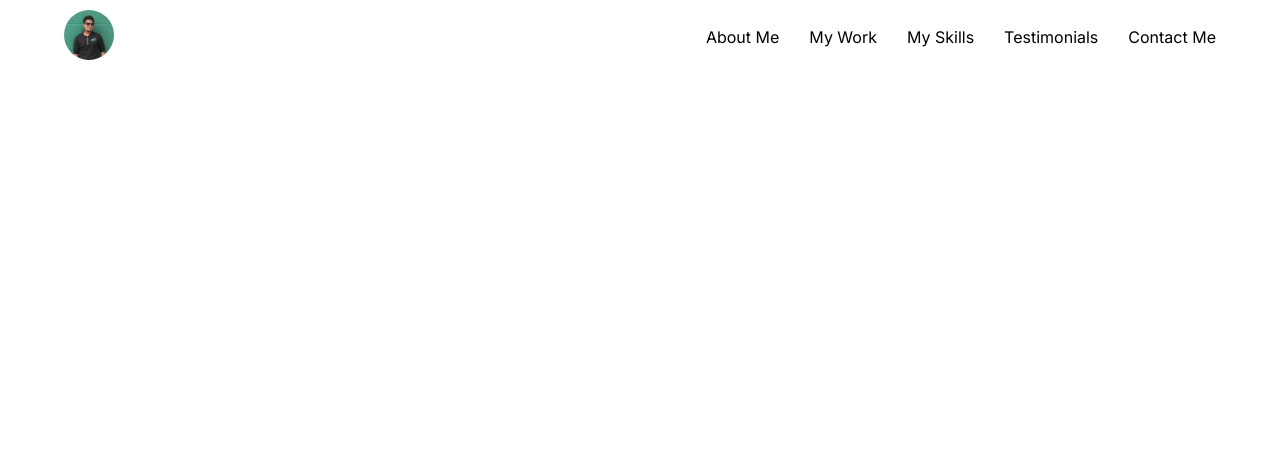
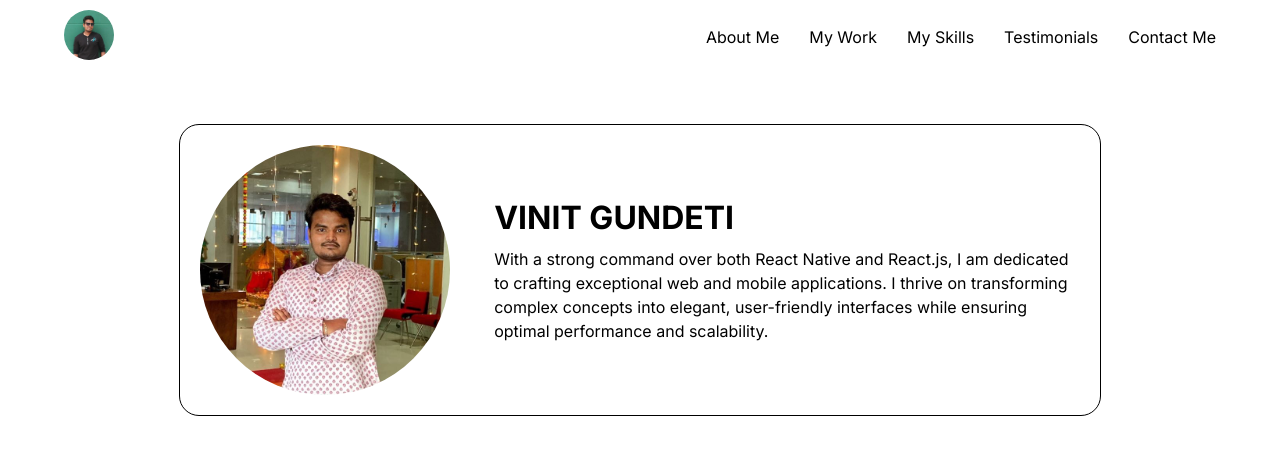
Before and after one commit to vinitgundeti/vinitgundeti, a Next.js app: page / in a window 1280 px wide. Shown: the top 454 px of the page. Built offline with nearby package versions, Linux system fonts and the light colour scheme.

Commit message:
banner added

```diff
--- a/src/app/page.js
+++ b/src/app/page.js
@@ -1,12 +1,14 @@
 import Image from "next/image";
-import Header from "./components/header/header";
+import Header from "../components/header/header";
 import style from './page.module.css'
+import Banner from "@/components/banner/banner";
 
 export default function Home() {
   return (
     <main>
       <div className={style.wrapper}>
         <Header />
+        <Banner/>
       </div>
     </main>
   );
--- /dev/null
+++ b/src/components/banner/banner.js
@@ -0,0 +1,24 @@
+import Image from "next/image";
+import style from "./banner.module.css";
+export default function Banner() {
+  return (
+    <div className={style.banner}>
+      <Image
+        src="/assets/images/banner-image.jpeg"
+        width={250}
+        height={250}
+        alt="Picture of the author"
+        className={style.bannerImage}
+      />
+      <div className={style.bannerContent}>
+        <h1 className={style.bannerTitle}>VINIT GUNDETI</h1>
+        <p className={style.bannerDescription}>
+          With a strong command over both React Native and React.js, I am
+          dedicated to crafting exceptional web and mobile applications. I
+          thrive on transforming complex concepts into elegant, user-friendly
+          interfaces while ensuring optimal performance and scalability.
+        </p>
+      </div>
+    </div>
+  );
+}
--- /dev/null
+++ b/src/components/banner/banner.module.css
@@ -0,0 +1,21 @@
+.banner {
+    width: 80%;
+    margin: 0 auto;
+    border: 1px solid;
+    display: flex;
+    /* justify-content: space-between; */
+    align-items: center;
+    margin-top: 60px;
+    padding: 20px;
+    border-radius: 20px;
+}
+.bannerImage {
+    border-radius: 150px;
+    margin-right: 5%;
+}
+.bannerTitle {
+    margin-bottom: 10px;
+}
+.bannerDescription {
+    line-height: 24px;
+}
--- a/src/app/components/header/header.js
+++ b/src/components/header/header.js
@@ -7,7 +7,7 @@ export default function Header() {
     <header className={style.header}>
       <Link href="/" title="Vinit Gundeti">
         <Image
-          src="/assets/images/47896506.gif"
+          src="/assets/images/logo.gif"
           width={50}
           height={50}
           alt="Picture of the author"
```
Also changed, not shown: public/assets/images/banner-image.jpeg (added), public/assets/images/logo.gif (renamed from public/assets/images/47896506.gif), src/components/header/header.module.css (renamed from src/app/components/header/header.module.css).
